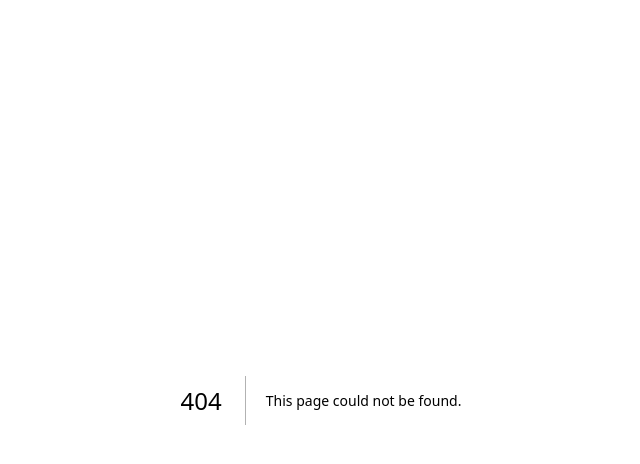
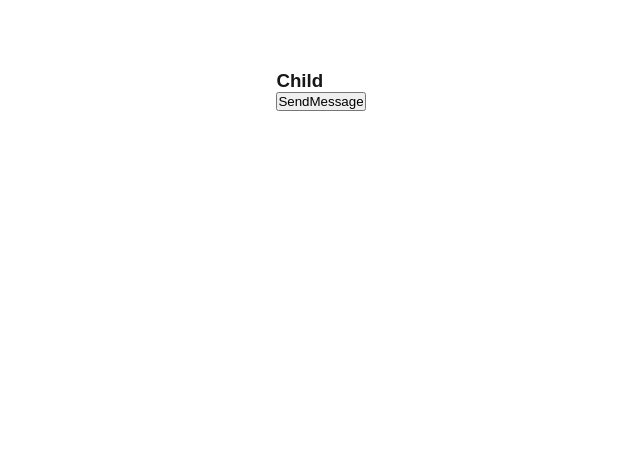
Before and after one commit to douglimaonline/JavaScript, a Next.js app in the folder Curso-nextjs/exercises/: page /basics/comunication/indirect in a window 1280 px wide. Before the commit this address had no page. Shown: the top 464 px of the page, without its empty margins (319-959 px from the left). Built offline with nearby package versions, Linux system fonts and the light colour scheme.

Commit message:
Indirect Comunication

```diff
--- /dev/null
+++ b/Curso-nextjs/exercises/components/Comunication/indirect/child.jsx
@@ -0,0 +1,10 @@
+export default function Child(props) {
+  const message = 'Passei no Enem!'
+
+  return (
+    <div>
+      <h3>Child</h3>
+      <button onClick={() => props.sendMessage(message)}>SendMessage</button>
+    </div>
+  )
+}
--- /dev/null
+++ b/Curso-nextjs/exercises/components/Comunication/indirect/family.jsx
@@ -0,0 +1,9 @@
+import Parent from './parent'
+
+export default function Family() {
+  return (
+    <div>
+      <Parent />
+    </div>
+  )
+}
--- /dev/null
+++ b/Curso-nextjs/exercises/components/Comunication/indirect/parent.jsx
@@ -0,0 +1,12 @@
+import Child from './child'
+
+function sendMessage(param) {
+  console.log(param)
+}
+export default function Parent() {
+  return (
+    <div>
+      <Child sendMessage={sendMessage} />
+    </div>
+  )
+}
--- /dev/null
+++ b/Curso-nextjs/exercises/pages/basics/comunication/indirect.jsx
@@ -0,0 +1,10 @@
+import styles from '../../../styles/Home.module.css'
+import Family from '@/components/Comunication/indirect/family'
+
+export default function Comunication() {
+  return (
+    <div className={styles.page}>
+      <Family />
+    </div>
+  )
+}
```
